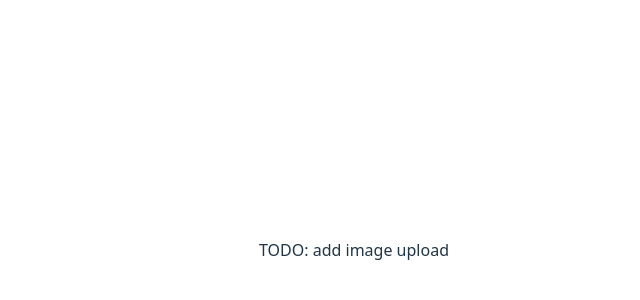
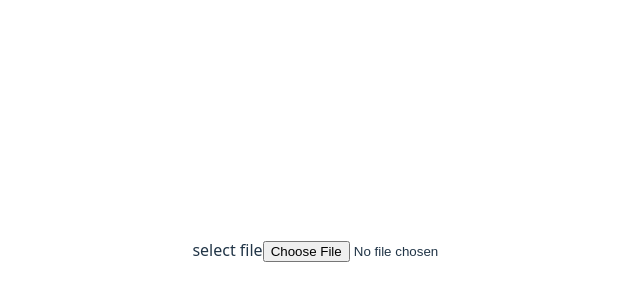
Before and after one commit to MattDClarke/image-upload-frontend-2, a React app: page / in a window 1280 px wide. Shown: the part 150-450 px from the top of the page, without its empty margins (286-926 px from the left). Built offline with nearby package versions, Linux system fonts and the light colour scheme; the HTML template or start-up script is replaced by a standard one.

Commit message:
add: img upload

```diff
--- a/src/App.jsx
+++ b/src/App.jsx
@@ -1,10 +1,102 @@
+import { useCallback, useEffect, useRef, useState } from 'react';
 import './App.css';
+import { ToastContainer, toast } from 'react-toastify';
+import 'react-toastify/dist/ReactToastify.css';
 
 function App() {
+  const [file, setFile] = useState(null);
+  const [loading, setLoading] = useState(false);
+  const fileInputRef = useRef(null);
+
+  useEffect(() => {
+    return () => {
+      // Cleanup file reference on unmount
+      setFile(null);
+    };
+  }, []);
+
+  const notify = (message) => toast(message);
+
+  const resetFileInput = () => {
+    setFile(null);
+    if (fileInputRef.current) {
+      fileInputRef.current.value = '';
+    }
+  };
+
+  const handleSelectFile = (e) => {
+    const selectedFile = e.target.files && e.target.files[0];
+    if (!selectedFile) return;
+
+    // Client-side validation for UX only. Server MUST validate file type and size.
+    const maxSize = 20 * 1024 * 1024; // maximum image upload file size = 20 MB
+    const isImage = selectedFile.type && selectedFile.type.startsWith("image/");
+    const validExtensions = ['.jpg', '.jpeg', '.png', '.gif', '.webp', '.svg'];
+    const fileExtension = selectedFile.name.toLowerCase().match(/\.[^.]*$/);
+    const hasValidExtension = fileExtension && validExtensions.includes(fileExtension[0]);
+    if (!isImage || !hasValidExtension) {
+      notify("Please select an image file");
+      resetFileInput();
+      return;
+    }
+    if (selectedFile.size > maxSize) {
+      notify("Image too large! Maximum size is 20MB");
+      resetFileInput();
+      return;
+    }
+
+    setFile(selectedFile);
+  };
+
+  const handleUpload = useCallback(async () => {
+    if (!file || loading) return;
+    try {
+      setLoading(true);
+      const data = new FormData();
+      data.append("my_file", file);
+      const API_URL = import.meta.env.VITE_API_URL || 'http://localhost:3000';
+      const response = await fetch(`${API_URL}/upload`, {
+        method: "POST",
+        body: data,
+      });
+      if (!response.ok) {
+        notify("Upload failed: please try again.");
+        throw new Error("Upload failed: please try again.");
+      }
+      // Reset file input after successful upload
+      resetFileInput();
+      notify('Upload successful!');
+    } catch (error) {
+      const userMessage = error instanceof TypeError
+      ? 'Network error. Please check your connection and try again.'
+      : 'An error occurred during upload. Please try again.';
+      notify(userMessage);
+    } finally {
+      setLoading(false);
+    }
+  }, [file, loading]);
 
   return (
     <div className="App">
-      <p>TODO: add image upload</p>
+      <label htmlFor="file" className="btn-grey">
+        {" "}
+        select file
+      </label>
+      <input
+        id="file"
+        type="file"
+        onChange={handleSelectFile}
+        multiple={false}
+        accept="image/*"
+        aria-label="Select an image file to upload"
+        ref={fileInputRef}
+      />
+      {file && (
+          <button onClick={handleUpload} className="btn-green" disabled={loading}>
+            {loading ? "uploading..." : "upload to cloudinary"}
+          </button>
+      )}
+      <ToastContainer />
     </div>
   );
 }
```
